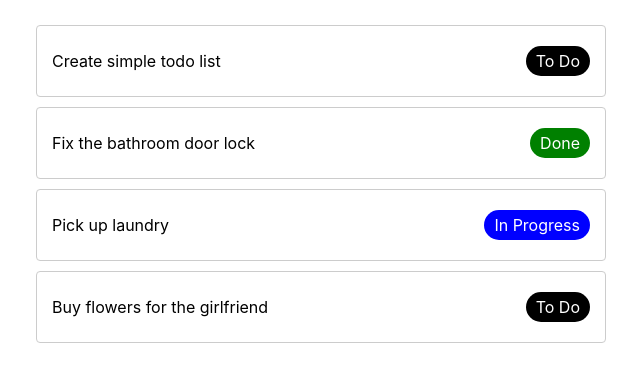
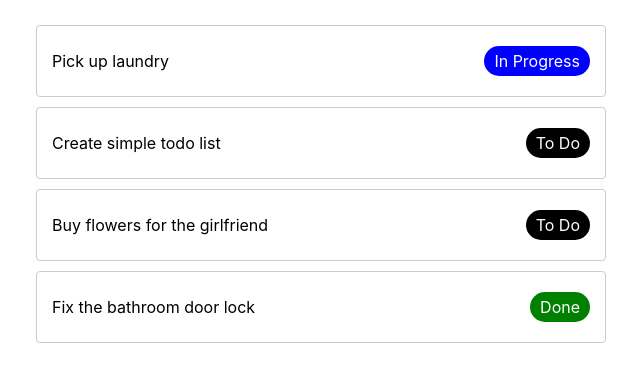
Before and after one commit to serhiiperesunko/rma-list-task, a React (Create React App) app: page / in a window 1280 px wide. Shown: the top 382 px of the page, without its empty margins (319-959 px from the left). Built offline with nearby package versions, Linux system fonts and the light colour scheme.

Commit message:
add single/multiple selection

```diff
--- a/src/components/IssueItem/IssueItem.module.css
+++ b/src/components/IssueItem/IssueItem.module.css
@@ -11,6 +11,11 @@
 .issueItemTitle {
     display: flex;
     align-items: center;
+}
+
+.issueItemSelected {
+    /*border-color: blue;*/
+    background: lightblue;
 }
 
 .status {
--- a/src/components/IssueItem/IssueItem.tsx
+++ b/src/components/IssueItem/IssueItem.tsx
@@ -1,5 +1,6 @@
 import styles from './IssueItem.module.css'
 import cn from 'classnames'
+import React from "react";
 
 export type TIssueStatus = 'TODO' | 'IN_PROGRESS' | 'DONE';
 export type TIssue = {
@@ -8,14 +9,27 @@ export type TIssue = {
     status: TIssueStatus;
 };
 
-const IssueItem = ({summary, status}: TIssue) => {
+interface IIssueItem extends TIssue {
+    selected?: boolean;
+    onClick: (e: React.MouseEvent<HTMLDivElement>, el: TIssue) => void
+}
+
+const IssueItem = ({id, summary, status, selected = false, onClick}: IIssueItem) => {
     const getClassByStatus = () => {
         if (status === 'IN_PROGRESS') return 'In Progress'
         if (status === 'TODO') return 'To Do'
         if (status === 'DONE') return 'Done'
     }
 
-    return <div className={styles.issueItem}>
+    return <div
+        onClick={(e) => onClick(e, {
+            summary,
+            status,
+            id
+        })}
+        className={cn([styles.issueItem, {
+            [styles.issueItemSelected]: selected
+        }])}>
         <div className={styles.issueItemTitle}>{summary}</div>
         <div className={cn([styles.status, styles[status]])}>{getClassByStatus()}</div>
     </div>
--- a/src/components/IssueList/IssueList.tsx
+++ b/src/components/IssueList/IssueList.tsx
@@ -1,14 +1,64 @@
 import styles from './IssueList.module.css'
 import {TIssue} from "../IssueItem/IssueItem";
 import {IssueItem} from "..";
+import React, {useMemo, useState} from "react";
 
 interface IIssueList {
     issues: TIssue[]
 }
 
 const IssueList = ({issues}: IIssueList) => {
+    const [selectedIssues, setSelectedIssues] = useState<TIssue[]>([])
+
+    const sortedList = useMemo(() => [...issues].sort((a, b) => {
+        if (a.status === "IN_PROGRESS" && b.status !== "IN_PROGRESS") {
+            return -1;
+        } else if (a.status !== "IN_PROGRESS" && b.status === "IN_PROGRESS") {
+            return 1;
+        } else if (a.status === "TODO" && b.status !== "TODO") {
+            return -1;
+        } else if (a.status !== "TODO" && b.status === "TODO") {
+            return 1;
+        } else {
+            return 0;
+        }
+    }), [issues])
+
+    const isSelected = (id: string) => !!selectedIssues.find(el => el.id === id)
+
+    const handleSelectedIssues = (e: React.MouseEvent<HTMLDivElement>, issue: TIssue) => {
+        if (selectedIssues.length === 0) setSelectedIssues([issue])
+        /**
+         * If you hold down the CTRL key - multiple selection
+         * */
+        if (e.metaKey || e.ctrlKey) {
+            setSelectedIssues(prev => {
+                const index = prev.findIndex(el => el.id === issue.id)
+                if (index === -1) {
+                    return [...prev, issue]
+                }
+
+                const newArr = [...prev]
+                newArr.splice(index, 1)
+
+                return newArr
+            })
+        }
+        /**
+         * Single selection
+         * */
+        else {
+            setSelectedIssues([issue])
+        }
+    }
+
     return <div className={styles.issueList}>
-        {issues.map((issue) => <IssueItem key={`issue-item-${issue.id}`}{...issue}/>)}
+        {sortedList.map((issue) => <IssueItem
+            key={`issue-item-${issue.id}`}
+            onClick={handleSelectedIssues}
+            selected={isSelected(issue.id)}
+            {...issue}
+        />)}
     </div>
 }
 IssueList.displayName = 'IssueList'
```
